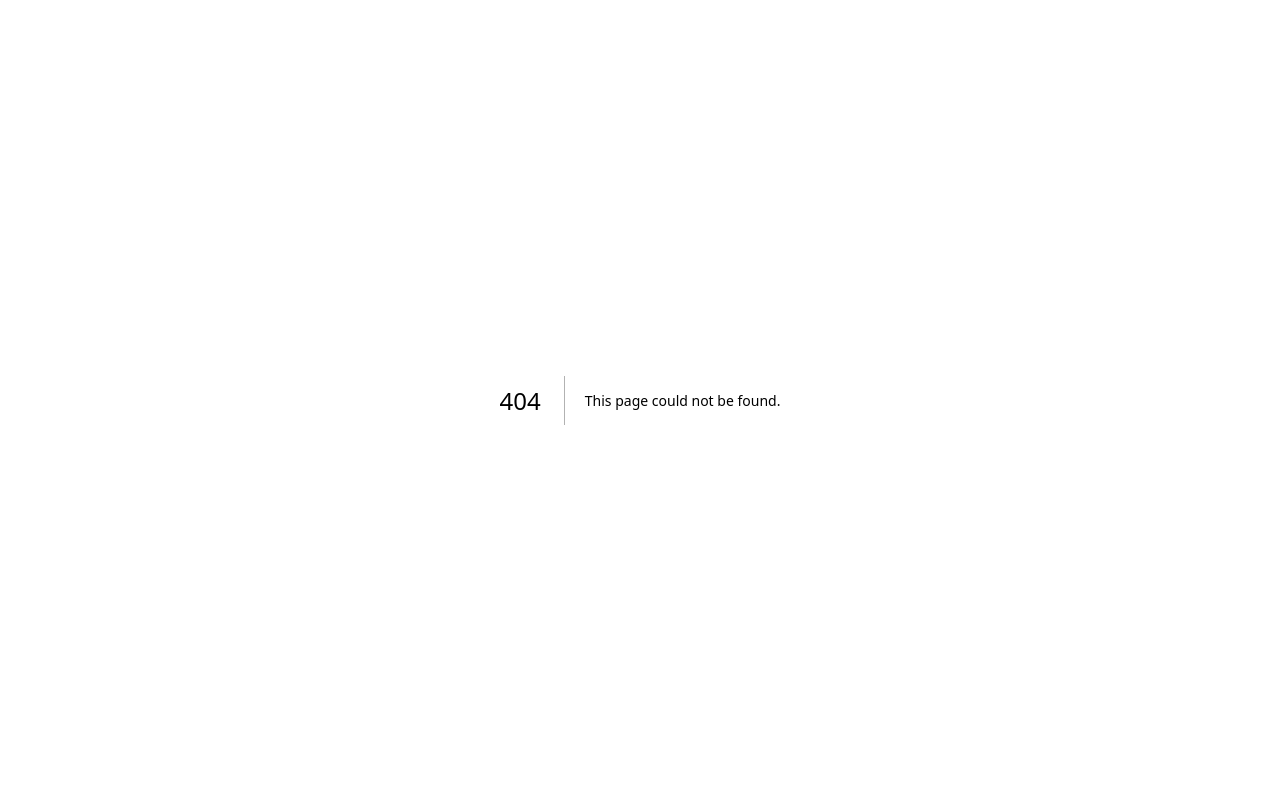
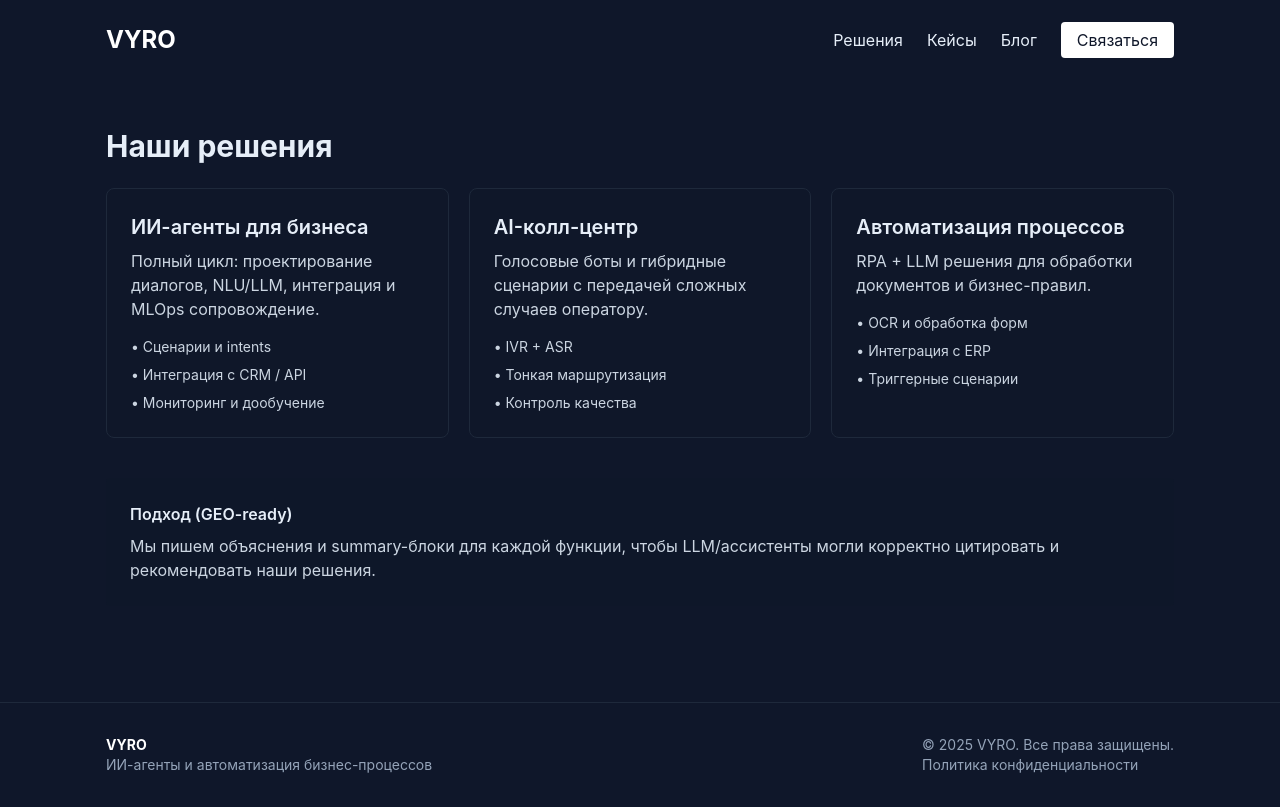
Before and after one commit to ruskorytnikov5555/vyro1, a Next.js app: page /services in a window 1280 px wide. Before the commit this address had no page. Built offline with nearby package versions, Linux system fonts and the light colour scheme.

Commit message:
Create services.js

```diff
--- /dev/null
+++ b/pages/services.js
@@ -0,0 +1,58 @@
+import Head from "next/head";
+import Header from "../components/Header";
+import Footer from "../components/Footer";
+import ServiceCard from "../components/ServiceCard";
+
+export default function Services() {
+  const services = [
+    {
+      title: "ИИ-агенты для бизнеса",
+      desc: "Полный цикл: проектирование диалогов, NLU/LLM, интеграция и MLOps сопровождение.",
+      bullets: ["Сценарии и intents", "Интеграция с CRM / API", "Мониторинг и дообучение"]
+    },
+    {
+      title: "AI-колл-центр",
+      desc: "Голосовые боты и гибридные сценарии с передачей сложных случаев оператору.",
+      bullets: ["IVR + ASR", "Тонкая маршрутизация", "Контроль качества"]
+    },
+    {
+      title: "Автоматизация процессов",
+      desc: "RPA + LLM решения для обработки документов и бизнес-правил.",
+      bullets: ["OCR и обработка форм", "Интеграция с ERP", "Триггерные сценарии"]
+    }
+  ];
+
+  const productStructured = {
+    "@context": "https://schema.org",
+    "@type": "Service",
+    "name": "ИИ-агенты и автоматизация — VYRO",
+    "description": "Разработка и внедрение ИИ-агентов, колл-центров, телеграм-менеджеров и систем обработки данных.",
+    "provider": {
+      "@type": "Organization",
+      "name": "VYRO"
+    }
+  };
+
+  return (
+    <>
+      <Head>
+        <title>Решения — VYRO</title>
+        <meta name="description" content="Услуги VYRO: ИИ-агенты, AI-колл-центр, телеграм-менеджер, системы обработки документов." />
+        <script type="application/ld+json" dangerouslySetInnerHTML={{ __html: JSON.stringify(productStructured) }} />
+      </Head>
+      <Header />
+      <main className="container py-12">
+        <h1 className="text-3xl font-bold mb-6">Наши решения</h1>
+        <div className="grid md:grid-cols-3 gap-5">
+          {services.map((s, i) => <ServiceCard key={i} {...s} />)}
+        </div>
+
+        <section className="mt-10 bg-slate-900/30 p-6 rounded">
+          <h3 className="font-semibold">Подход (GEO-ready)</h3>
+          <p className="text-slate-300 mt-2">Мы пишем объяснения и summary-блоки для каждой функции, чтобы LLM/ассистенты могли корректно цитировать и рекомендовать наши решения.</p>
+        </section>
+      </main>
+      <Footer />
+    </>
+  );
+}
```
